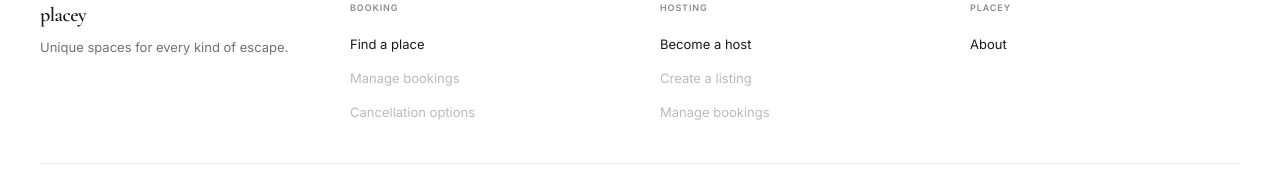
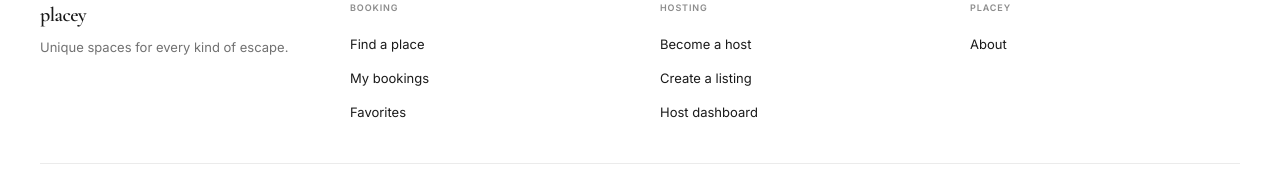
Before and after one commit to nikmtl-archive/placey, a Vue app in the folder placey-fe/: page / in a window 1280 px wide. Shown: the part 594-764 px from the top of the page. Built offline with nearby package versions, Linux system fonts and the light colour scheme; no server answers; a web font is replaced by a local one.

Commit message:
fix: update footer links for consistency and completeness (#34)
* fix: update footer links for consistency and completeness

* refactor: formatting

---------

Co-authored-by: michelle128n <153856968+michelle128n@users.noreply.github.com>

```diff
--- a/placey-fe/src/components/SiteFooter.vue
+++ b/placey-fe/src/components/SiteFooter.vue
@@ -51,16 +51,16 @@ const columns = [
     title: 'Booking',
     links: [
       { label: 'Find a place', to: '/search' },
-      { label: 'Manage bookings' },
-      { label: 'Cancellation options' },
+      { label: 'My bookings', to: '/bookings' },
+      { label: 'Favorites', to: '/favorites' },
     ],
   },
   {
     title: 'Hosting',
     links: [
       { label: 'Become a host', to: '/become-a-host' },
-      { label: 'Create a listing' },
-      { label: 'Manage bookings' },
+      { label: 'Create a listing', to: '/listing/new' },
+      { label: 'Host dashboard', to: '/host-dashboard' },
     ],
   },
   {
```
